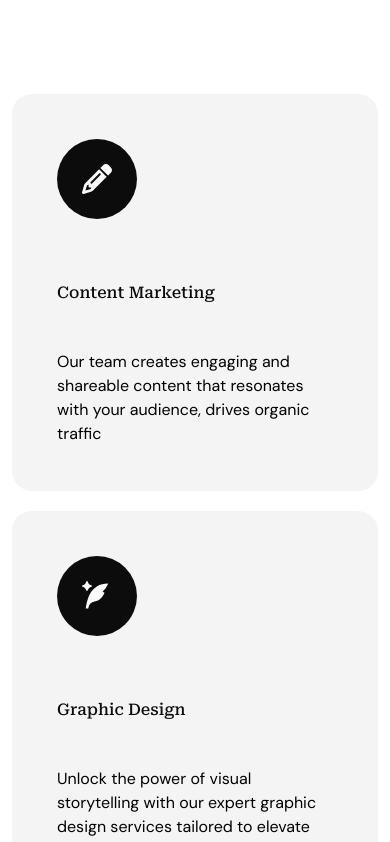
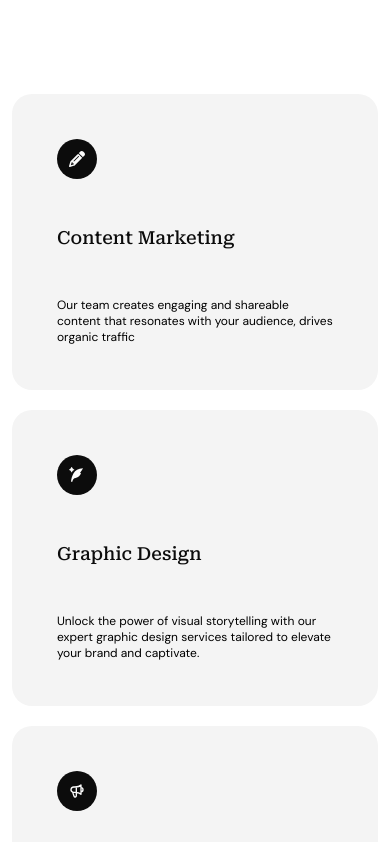
Before and after one commit to mahirTheCoder/canvix-react-projects-one, a React (Vite) app: page / in a window 390 px wide. Shown: the part 1160-2002 px from the top of the page. Built offline with nearby package versions, Linux system fonts and the light colour scheme.

Commit message:
service section responsive update

```diff
--- a/src/Components/SingleserviceContent.jsx
+++ b/src/Components/SingleserviceContent.jsx
@@ -6,10 +6,10 @@ import { RiQuillPenAiFill } from "react-icons/ri";
 const SingleserviceContent = ({ icon , marketting, content }) => {
   return (
     <>
-      <div className="w-[422px]   bg-[#F4F4F4] rounded-[20px] mb-5 hover:bg-secondary group duration-700 ">
-        <button className="w-20 h-20 bg-secondary rounded-[50px] text-primary text-3xl justify-center items-center flex mb-[62px] group-hover:bg-white m-[45px] ">{icon} </button>
-        <h3 className="text-7 font-medium font-roboto text-secondary  group-hover:text-primary m-[45px]">{marketting} </h3>
-        <p className="text-4.5 font-normal font-dm tracking-[3%]  group-hover:text-primary m-[45px]">{content}</p>
+      <div className="lg:w-[422px]  bg-[#F4F4F4] rounded-[20px] mb-5 hover:bg-secondary group duration-700 ">
+        <button className="lg:w-20 lg:h-20 w-10 h-10 bg-secondary rounded-[50px] text-primary lg:text-3xl justify-center items-center flex lg:mb-[62px] group-hover:bg-white m-[45px] ">{icon} </button>
+        <h3 className="lg:text-7 text-lg font-medium font-roboto text-secondary  group-hover:text-primary m-[45px]">{marketting} </h3>
+        <p className="lg:text-4.5 text-xs font-normal font-dm tracking-[3%]  group-hover:text-primary m-[45px]">{content}</p>
 
       </div>
     </>
--- a/src/Components/Slider.jsx
+++ b/src/Components/Slider.jsx
@@ -14,7 +14,7 @@ const Slider = () => {
 
   return (
     <>
-      <section id="Slider" className="mt-26">
+      {/* <section id="Slider" className="mt-26">
         <div className="container">
           <div className="sliderRow w-full  h-[482px] bg-primary rounded-[20px] ">
             <div className="sliderContent">
@@ -26,7 +26,7 @@ const Slider = () => {
             </div>
           </div>
         </div>
-      </section>
+      </section> */}
     </>
   );
 };
--- a/src/Components/process.jsx
+++ b/src/Components/process.jsx
@@ -17,7 +17,7 @@ const Process = () => {
               service2={"Process that moves things forward"}
             />
           </div>
-          <div className="processContent flex lg:justify-between justify-center  flex-wrap mt-[90px] px-3 lg:px-0 mb-[139px]">
+          <div className="processContent flex lg:justify-between justify-center  flex-wrap mt-[90px] px-3 lg:px-0 lg:mb-[139px]">
             <Cardone
               pIcon={<RiLightbulbFlashLine/>}
               pHeader={"Ideate"}
```
